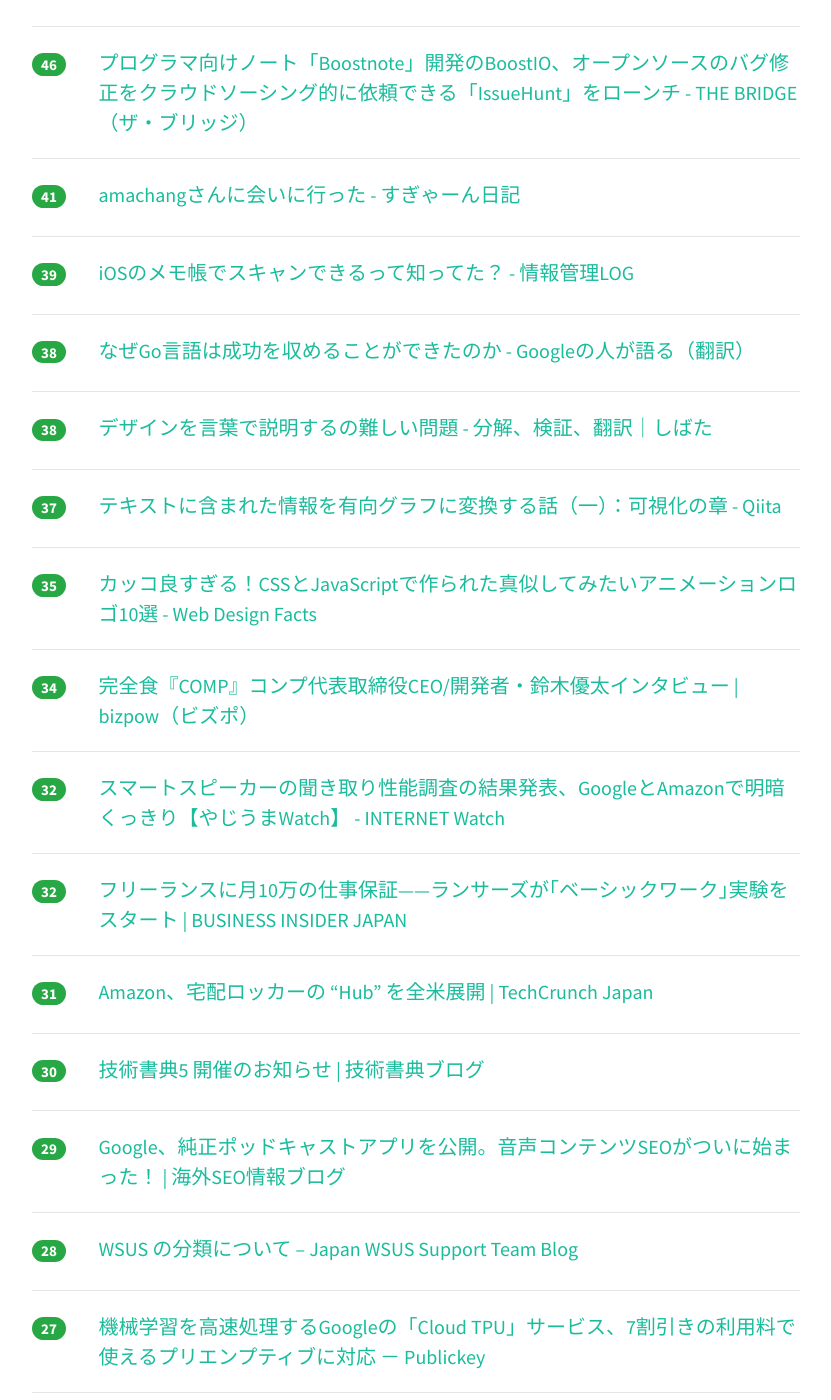
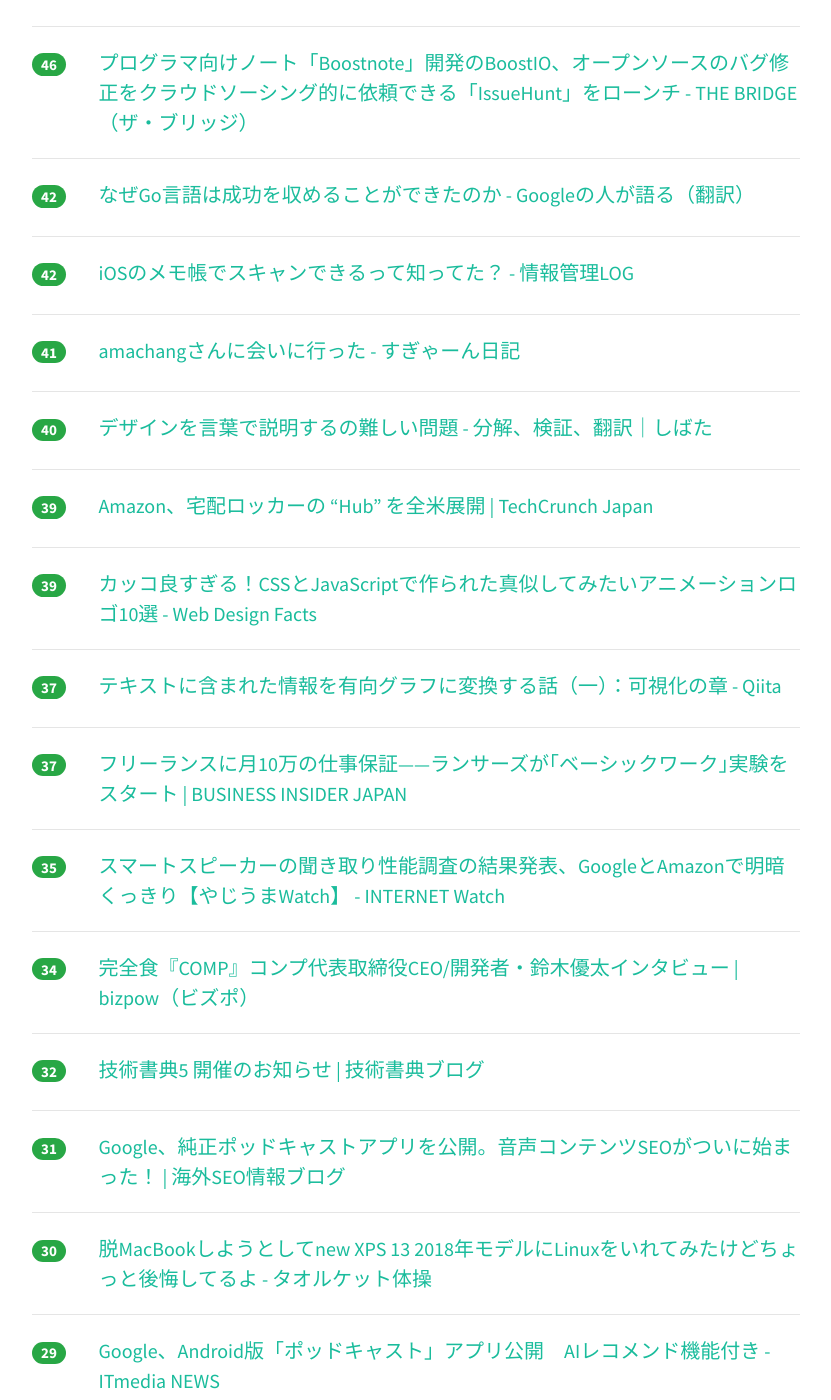
Before and after one commit to yatta47/hatena-matome-site, a Jekyll site: the page built from _posts/2018-06-20-hatena.md, in a window 1280 px wide and 1400 px high, scrolled down 1401 px. Shown: the whole window, without its empty margins (224-1055 px from the left). Built offline with Jekyll 4.4.1, drawn with Linux system fonts in a browser that asks for light colours; nearby versions of some CDN libraries; some of the changed text lies outside the part shown.

Commit message:
Updated 2018-06-20

```diff
--- a/_posts/2018-06-20-hatena.md
+++ b/_posts/2018-06-20-hatena.md
@@ -1,13 +1,13 @@
 ---
 layout: post
 title:  "2018-06-20 はてぶIT"
-date:   2018-06-20 18:01:15
+date:   2018-06-20 19:01:10
 tags: [it-hotentry]
 ---
-76 件のデータあり
+79 件のデータあり
 
 <hr><div class="row">
-<div class="col-1"><span class="badge badge-pill badge-success h2">453</span></div>
+<div class="col-1"><span class="badge badge-pill badge-success h2">465</span></div>
 <div class="col-11"><a href='https://togetter.com/li/1238933' target='_blank'>「今の中国じゃ、そんなこと言っちゃダメなんだ」…久々に会った中国人の友が、台湾の話題で見せた反応～黒色中国さんのレポートより - Togetter</a></div>
 </div>
 <hr>
@@ -17,22 +17,22 @@ tags: [it-hotentry]
 </div>
 <hr>
 <div class="row">
-<div class="col-1"><span class="badge badge-pill badge-success h2">153</span></div>
+<div class="col-1"><span class="badge badge-pill badge-success h2">175</span></div>
 <div class="col-11"><a href='http://mizchi.hatenablog.com/entry/2018/06/20/115539' target='_blank'>いつ ReactNative を使っても大丈夫か - mizchi's blog</a></div>
 </div>
 <hr>
 <div class="row">
-<div class="col-1"><span class="badge badge-pill badge-success h2">135</span></div>
+<div class="col-1"><span class="badge badge-pill badge-success h2">151</span></div>
+<div class="col-11"><a href='https://anond.hatelabo.jp/20180620100246' target='_blank'>不動産の仲介手数料って詐欺じゃね？</a></div>
+</div>
+<hr>
+<div class="row">
+<div class="col-1"><span class="badge badge-pill badge-success h2">136</span></div>
 <div class="col-11"><a href='https://medium.com/airbnb-engineering/f95aa460be1c' target='_blank'>React Native at Airbnb – Airbnb Engineering &amp; Data Science – Medium</a></div>
 </div>
 <hr>
 <div class="row">
-<div class="col-1"><span class="badge badge-pill badge-success h2">122</span></div>
-<div class="col-11"><a href='https://anond.hatelabo.jp/20180620100246' target='_blank'>不動産の仲介手数料って詐欺じゃね？</a></div>
-</div>
-<hr>
-<div class="row">
-<div class="col-1"><span class="badge badge-pill badge-success h2">112</span></div>
+<div class="col-1"><span class="badge badge-pill badge-success h2">116</span></div>
 <div class="col-11"><a href='https://tech.medpeer.co.jp/entry/2018/06/20/080000' target='_blank'>Rails × ECS でオートスケーリング＆検証環境の自動構築 - メドピア開発者ブログ</a></div>
 </div>
 <hr>
@@ -42,13 +42,18 @@ tags: [it-hotentry]
 </div>
 <hr>
 <div class="row">
-<div class="col-1"><span class="badge badge-pill badge-success h2">83</span></div>
-<div class="col-11"><a href='http://developer.hatenastaff.com/entry/2018/06/20/113142' target='_blank'>はてなのマンガチームに異動して半年で手がけた仕事 - Hatena Developer Blog</a></div>
+<div class="col-1"><span class="badge badge-pill badge-success h2">98</span></div>
+<div class="col-11"><a href='https://restful-api-guidelines-ja.netlify.com/' target='_blank'>Zalando RESTful API と イベントスキーマのガイドライン</a></div>
 </div>
 <hr>
 <div class="row">
-<div class="col-1"><span class="badge badge-pill badge-success h2">80</span></div>
-<div class="col-11"><a href='https://restful-api-guidelines-ja.netlify.com/' target='_blank'>Zalando RESTful API と イベントスキーマのガイドライン</a></div>
+<div class="col-1"><span class="badge badge-pill badge-success h2">93</span></div>
+<div class="col-11"><a href='http://www.itmedia.co.jp/news/articles/1806/20/news082.html' target='_blank'>JavaScript実行時、「閲覧者の了解をいちいち得る」ページ登場　「Coinhiveより嫌」「悪夢」と話題 - ITmedia NEWS</a></div>
+</div>
+<hr>
+<div class="row">
+<div class="col-1"><span class="badge badge-pill badge-success h2">91</span></div>
+<div class="col-11"><a href='http://developer.hatenastaff.com/entry/2018/06/20/113142' target='_blank'>はてなのマンガチームに異動して半年で手がけた仕事 - Hatena Developer Blog</a></div>
 </div>
 <hr>
 <div class="row">
@@ -57,13 +62,8 @@ tags: [it-hotentry]
 </div>
 <hr>
 <div class="row">
-<div class="col-1"><span class="badge badge-pill badge-success h2">60</span></div>
+<div class="col-1"><span class="badge badge-pill badge-success h2">62</span></div>
 <div class="col-11"><a href='https://anond.hatelabo.jp/20180619171708' target='_blank'>ロボットアニメもエヴァのパクリから卒業して欲しい</a></div>
-</div>
-<hr>
-<div class="row">
-<div class="col-1"><span class="badge badge-pill badge-success h2">56</span></div>
-<div class="col-11"><a href='http://www.itmedia.co.jp/news/articles/1806/20/news082.html' target='_blank'>JavaScript実行時、「閲覧者の了解をいちいち得る」ページ登場　「Coinhiveより嫌」「悪夢」と話題 - ITmedia NEWS</a></div>
 </div>
 <hr>
 <div class="row">
@@ -72,23 +72,33 @@ tags: [it-hotentry]
 </div>
 <hr>
 <div class="row">
+<div class="col-1"><span class="badge badge-pill badge-success h2">42</span></div>
+<div class="col-11"><a href='https://qiita.com/HiromuMasuda0228/items/39785017ce1e748f38a0' target='_blank'>なぜGo言語は成功を収めることができたのか - Googleの人が語る（翻訳）</a></div>
+</div>
+<hr>
+<div class="row">
+<div class="col-1"><span class="badge badge-pill badge-success h2">42</span></div>
+<div class="col-11"><a href='http://hokoxjouhou.blog105.fc2.com/blog-entry-1199.html' target='_blank'>iOSのメモ帳でスキャンできるって知ってた？ - 情報管理LOG</a></div>
+</div>
+<hr>
+<div class="row">
 <div class="col-1"><span class="badge badge-pill badge-success h2">41</span></div>
 <div class="col-11"><a href='https://blog.sugyan.com/entry/2018/06/20/004328' target='_blank'>amachangさんに会いに行った - すぎゃーん日記</a></div>
 </div>
 <hr>
 <div class="row">
-<div class="col-1"><span class="badge badge-pill badge-success h2">39</span></div>
-<div class="col-11"><a href='http://hokoxjouhou.blog105.fc2.com/blog-entry-1199.html' target='_blank'>iOSのメモ帳でスキャンできるって知ってた？ - 情報管理LOG</a></div>
+<div class="col-1"><span class="badge badge-pill badge-success h2">40</span></div>
+<div class="col-11"><a href='https://designers.fenrir-inc.com/n/nd17638037b74' target='_blank'>デザインを言葉で説明するの難しい問題 - 分解、検証、翻訳｜しばた</a></div>
 </div>
 <hr>
 <div class="row">
-<div class="col-1"><span class="badge badge-pill badge-success h2">38</span></div>
-<div class="col-11"><a href='https://qiita.com/HiromuMasuda0228/items/39785017ce1e748f38a0' target='_blank'>なぜGo言語は成功を収めることができたのか - Googleの人が語る（翻訳）</a></div>
+<div class="col-1"><span class="badge badge-pill badge-success h2">39</span></div>
+<div class="col-11"><a href='https://jp.techcrunch.com/2018/06/20/2018-06-19-amazon-rolls-out-hub-delivery-lockers-to-apartment-buildings-across-the-country/' target='_blank'>Amazon、宅配ロッカーの “Hub” を全米展開 | TechCrunch Japan</a></div>
 </div>
 <hr>
 <div class="row">
-<div class="col-1"><span class="badge badge-pill badge-success h2">38</span></div>
-<div class="col-11"><a href='https://designers.fenrir-inc.com/n/nd17638037b74' target='_blank'>デザインを言葉で説明するの難しい問題 - 分解、検証、翻訳｜しばた</a></div>
+<div class="col-1"><span class="badge badge-pill badge-success h2">39</span></div>
+<div class="col-11"><a href='https://www.webdesignfacts.net/entry/animation-logo' target='_blank'>カッコ良すぎる！CSSとJavaScriptで作られた真似してみたいアニメーションロゴ10選 - Web Design Facts</a></div>
 </div>
 <hr>
 <div class="row">
@@ -97,8 +107,13 @@ tags: [it-hotentry]
 </div>
 <hr>
 <div class="row">
+<div class="col-1"><span class="badge badge-pill badge-success h2">37</span></div>
+<div class="col-11"><a href='https://www.businessinsider.jp/post-169767' target='_blank'>フリーランスに月10万の仕事保証——ランサーズが｢ベーシックワーク｣実験をスタート | BUSINESS INSIDER JAPAN</a></div>
+</div>
+<hr>
+<div class="row">
 <div class="col-1"><span class="badge badge-pill badge-success h2">35</span></div>
-<div class="col-11"><a href='https://www.webdesignfacts.net/entry/animation-logo' target='_blank'>カッコ良すぎる！CSSとJavaScriptで作られた真似してみたいアニメーションロゴ10選 - Web Design Facts</a></div>
+<div class="col-11"><a href='https://internet.watch.impress.co.jp/docs/yajiuma/1128469.html' target='_blank'>スマートスピーカーの聞き取り性能調査の結果発表、GoogleとAmazonで明暗くっきり【やじうまWatch】 - INTERNET Watch</a></div>
 </div>
 <hr>
 <div class="row">
@@ -108,27 +123,27 @@ tags: [it-hotentry]
 <hr>
 <div class="row">
 <div class="col-1"><span class="badge badge-pill badge-success h2">32</span></div>
-<div class="col-11"><a href='https://internet.watch.impress.co.jp/docs/yajiuma/1128469.html' target='_blank'>スマートスピーカーの聞き取り性能調査の結果発表、GoogleとAmazonで明暗くっきり【やじうまWatch】 - INTERNET Watch</a></div>
-</div>
-<hr>
-<div class="row">
-<div class="col-1"><span class="badge badge-pill badge-success h2">32</span></div>
-<div class="col-11"><a href='https://www.businessinsider.jp/post-169767' target='_blank'>フリーランスに月10万の仕事保証——ランサーズが｢ベーシックワーク｣実験をスタート | BUSINESS INSIDER JAPAN</a></div>
+<div class="col-11"><a href='https://blog.techbookfest.org/2018/06/20/open-for-circle/' target='_blank'>技術書典5 開催のお知らせ | 技術書典ブログ</a></div>
 </div>
 <hr>
 <div class="row">
 <div class="col-1"><span class="badge badge-pill badge-success h2">31</span></div>
-<div class="col-11"><a href='https://jp.techcrunch.com/2018/06/20/2018-06-19-amazon-rolls-out-hub-delivery-lockers-to-apartment-buildings-across-the-country/' target='_blank'>Amazon、宅配ロッカーの “Hub” を全米展開 | TechCrunch Japan</a></div>
+<div class="col-11"><a href='https://www.suzukikenichi.com/blog/google-releases-podcasts-app/' target='_blank'>Google、純正ポッドキャストアプリを公開。音声コンテンツSEOがついに始まった！ | 海外SEO情報ブログ</a></div>
 </div>
 <hr>
 <div class="row">
 <div class="col-1"><span class="badge badge-pill badge-success h2">30</span></div>
-<div class="col-11"><a href='https://blog.techbookfest.org/2018/06/20/open-for-circle/' target='_blank'>技術書典5 開催のお知らせ | 技術書典ブログ</a></div>
+<div class="col-11"><a href='https://hachibeechan.hateblo.jp/entry/linux-keyboard-shortcut-is-awful' target='_blank'>脱MacBookしようとしてnew XPS 13 2018年モデルにLinuxをいれてみたけどちょっと後悔してるよ - タオルケット体操</a></div>
 </div>
 <hr>
 <div class="row">
 <div class="col-1"><span class="badge badge-pill badge-success h2">29</span></div>
-<div class="col-11"><a href='https://www.suzukikenichi.com/blog/google-releases-podcasts-app/' target='_blank'>Google、純正ポッドキャストアプリを公開。音声コンテンツSEOがついに始まった！ | 海外SEO情報ブログ</a></div>
+<div class="col-11"><a href='http://www.itmedia.co.jp/news/articles/1806/20/news048.html' target='_blank'>Google、Android版「ポッドキャスト」アプリ公開　AIレコメンド機能付き - ITmedia NEWS</a></div>
+</div>
+<hr>
+<div class="row">
+<div class="col-1"><span class="badge badge-pill badge-success h2">29</span></div>
+<div class="col-11"><a href='https://www.slideshare.net/pupupopo88/gitgithub-49810266' target='_blank'>新人Git/Github研修公開用スライド（その１）</a></div>
 </div>
 <hr>
 <div class="row">
@@ -142,11 +157,6 @@ tags: [it-hotentry]
 </div>
 <hr>
 <div class="row">
-<div class="col-1"><span class="badge badge-pill badge-success h2">27</span></div>
-<div class="col-11"><a href='http://www.itmedia.co.jp/news/articles/1806/20/news048.html' target='_blank'>Google、Android版「ポッドキャスト」アプリ公開　AIレコメンド機能付き - ITmedia NEWS</a></div>
-</div>
-<hr>
-<div class="row">
 <div class="col-1"><span class="badge badge-pill badge-success h2">25</span></div>
 <div class="col-11"><a href='http://www.itmedia.co.jp/mobile/articles/1806/20/news044.html' target='_blank'>「＋メッセージ」の本質は“LINE対抗”ではない？　大化けに必要な道筋 - ITmedia Mobile</a></div>
 </div>
@@ -157,28 +167,23 @@ tags: [it-hotentry]
 </div>
 <hr>
 <div class="row">
-<div class="col-1"><span class="badge badge-pill badge-success h2">24</span></div>
+<div class="col-1"><span class="badge badge-pill badge-success h2">25</span></div>
 <div class="col-11"><a href='http://www.itmedia.co.jp/news/articles/1806/19/news135.html' target='_blank'>IBMのAI「Project Debater」、ディベートチャンピオンを打ち負かす - ITmedia NEWS</a></div>
 </div>
 <hr>
 <div class="row">
-<div class="col-1"><span class="badge badge-pill badge-success h2">22</span></div>
+<div class="col-1"><span class="badge badge-pill badge-success h2">25</span></div>
 <div class="col-11"><a href='http://www.itmedia.co.jp/news/articles/1806/20/news066.html' target='_blank'>Googleとゲーム開発のUnityが戦略的提携　リアルタイムマルチプレーヤーゲーム開発者支援 - ITmedia NEWS</a></div>
 </div>
 <hr>
 <div class="row">
-<div class="col-1"><span class="badge badge-pill badge-success h2">21</span></div>
+<div class="col-1"><span class="badge badge-pill badge-success h2">22</span></div>
 <div class="col-11"><a href='https://togetter.com/li/1238903' target='_blank'>「至高の非日常の極致…」迎賓館赤坂離宮のアフタヌーンティーがロケーション・コスパ・味の総合点で最高というお話 - Togetter</a></div>
 </div>
 <hr>
 <div class="row">
 <div class="col-1"><span class="badge badge-pill badge-success h2">20</span></div>
 <div class="col-11"><a href='http://sugamasao.hatenablog.com/entry/2018/06/20/081556' target='_blank'>かんたんRubyという書籍を執筆しました（6/21発売） - すがブロ</a></div>
-</div>
-<hr>
-<div class="row">
-<div class="col-1"><span class="badge badge-pill badge-success h2">20</span></div>
-<div class="col-11"><a href='https://hachibeechan.hateblo.jp/entry/linux-keyboard-shortcut-is-awful' target='_blank'>脱MacBookしようとしてnew XPS 13 2018年モデルにLinuxをいれてみたけどちょっと後悔してるよ - タオルケット体操</a></div>
 </div>
 <hr>
 <div class="row">
@@ -193,6 +198,11 @@ tags: [it-hotentry]
 <hr>
 <div class="row">
 <div class="col-1"><span class="badge badge-pill badge-success h2">18</span></div>
+<div class="col-11"><a href='https://medium.com/airbnb-engineering/1868ba28e30a' target='_blank'>Sunsetting React Native – Airbnb Engineering & Data Science – Medium</a></div>
+</div>
+<hr>
+<div class="row">
+<div class="col-1"><span class="badge badge-pill badge-success h2">18</span></div>
 <div class="col-11"><a href='https://aws.amazon.com/jp/blogs/news/new-features-to-reduce-and-optimize-vcpus-on-amazon-rds-for-oracle-data/' target='_blank'>新機能: Amazon RDS for Oracle Database がvCPUの削減や最適化に対応 | Amazon Web Services ブログ</a></div>
 </div>
 <hr>
@@ -203,12 +213,7 @@ tags: [it-hotentry]
 <hr>
 <div class="row">
 <div class="col-1"><span class="badge badge-pill badge-success h2">18</span></div>
-<div class="col-11"><a href='https://www.slideshare.net/pupupopo88/gitgithub-49810266' target='_blank'>新人Git/Github研修公開用スライド（その１）</a></div>
-</div>
-<hr>
-<div class="row">
-<div class="col-1"><span class="badge badge-pill badge-success h2">17</span></div>
-<div class="col-11"><a href='https://medium.com/airbnb-engineering/1868ba28e30a' target='_blank'>Sunsetting React Native – Airbnb Engineering & Data Science – Medium</a></div>
+<div class="col-11"><a href='https://www.excite.co.jp/News/smadan/E1529398053500/' target='_blank'>聖地巡礼前の「Googleマイマップ」作りが現地の自分を救う（骨しゃぶり） - エキサイトニュース</a></div>
 </div>
 <hr>
 <div class="row">
@@ -218,7 +223,17 @@ tags: [it-hotentry]
 <hr>
 <div class="row">
 <div class="col-1"><span class="badge badge-pill badge-success h2">17</span></div>
-<div class="col-11"><a href='https://www.excite.co.jp/News/smadan/E1529398053500/' target='_blank'>聖地巡礼前の「Googleマイマップ」作りが現地の自分を救う（骨しゃぶり） - エキサイトニュース</a></div>
+<div class="col-11"><a href='https://japan.cnet.com/article/35121108/' target='_blank'>グーグルがポッドキャストアプリを公開--端末間で同期、おすすめ機能も - CNET Japan</a></div>
+</div>
+<hr>
+<div class="row">
+<div class="col-1"><span class="badge badge-pill badge-success h2">17</span></div>
+<div class="col-11"><a href='https://gaiax-socialmedialab.jp/post-58034/' target='_blank'>Pinterest（ピンタレスト）を使わない理由はあるのか？ Pinterestおじさんと中の人が語る真の使い方とは</a></div>
+</div>
+<hr>
+<div class="row">
+<div class="col-1"><span class="badge badge-pill badge-success h2">17</span></div>
+<div class="col-11"><a href='https://axia.co.jp/2018-06-20' target='_blank'>エンジニア採用で企業が考えるべき３つのこと - 株式会社アクシア</a></div>
 </div>
 <hr>
 <div class="row">
@@ -228,7 +243,7 @@ tags: [it-hotentry]
 <hr>
 <div class="row">
 <div class="col-1"><span class="badge badge-pill badge-success h2">16</span></div>
-<div class="col-11"><a href='https://japan.cnet.com/article/35121108/' target='_blank'>グーグルがポッドキャストアプリを公開--端末間で同期、おすすめ機能も - CNET Japan</a></div>
+<div class="col-11"><a href='https://blog.animereview.jp/slack-new-office/' target='_blank'>Slack新社屋で使われているクラウドサービス達 | ロードバランスすだちくん</a></div>
 </div>
 <hr>
 <div class="row">
@@ -242,18 +257,18 @@ tags: [it-hotentry]
 </div>
 <hr>
 <div class="row">
-<div class="col-1"><span class="badge badge-pill badge-success h2">14</span></div>
-<div class="col-11"><a href='https://blog.animereview.jp/slack-new-office/' target='_blank'>Slack新社屋で使われているクラウドサービス達 | ロードバランスすだちくん</a></div>
-</div>
-<hr>
-<div class="row">
-<div class="col-1"><span class="badge badge-pill badge-success h2">14</span></div>
+<div class="col-1"><span class="badge badge-pill badge-success h2">15</span></div>
 <div class="col-11"><a href='https://medium.com/airbnb-engineering/dafd0b43838' target='_blank'>React Native at Airbnb: The Technology – Airbnb Engineering & Data Science – Medium</a></div>
 </div>
 <hr>
 <div class="row">
-<div class="col-1"><span class="badge badge-pill badge-success h2">14</span></div>
-<div class="col-11"><a href='https://axia.co.jp/2018-06-20' target='_blank'>エンジニア採用で企業が考えるべき３つのこと - 株式会社アクシア</a></div>
+<div class="col-1"><span class="badge badge-pill badge-success h2">15</span></div>
+<div class="col-11"><a href='https://jp.techcrunch.com/2018/06/20/2018-06-19-football-matches-land-on-your-table-thanks-to-augmented-reality/' target='_blank'>サッカーのゲームをテーブルの上の拡張現実の3D映像で見る | TechCrunch Japan</a></div>
+</div>
+<hr>
+<div class="row">
+<div class="col-1"><span class="badge badge-pill badge-success h2">15</span></div>
+<div class="col-11"><a href='https://www.gizmodo.jp/2018/06/iphone-se2-rumor-will-continue.html' target='_blank'>iPhone SE2はまだ開発中止と決まったわけじゃない | ギズモード・ジャパン</a></div>
 </div>
 <hr>
 <div class="row">
@@ -272,16 +287,6 @@ tags: [it-hotentry]
 </div>
 <hr>
 <div class="row">
-<div class="col-1"><span class="badge badge-pill badge-success h2">13</span></div>
-<div class="col-11"><a href='https://jp.techcrunch.com/2018/06/20/2018-06-19-football-matches-land-on-your-table-thanks-to-augmented-reality/' target='_blank'>サッカーのゲームをテーブルの上の拡張現実の3D映像で見る | TechCrunch Japan</a></div>
-</div>
-<hr>
-<div class="row">
-<div class="col-1"><span class="badge badge-pill badge-success h2">13</span></div>
-<div class="col-11"><a href='https://gaiax-socialmedialab.jp/post-58034/' target='_blank'>Pinterest（ピンタレスト）を使わない理由はあるのか？ Pinterestおじさんと中の人が語る真の使い方とは</a></div>
-</div>
-<hr>
-<div class="row">
 <div class="col-1"><span class="badge badge-pill badge-success h2">12</span></div>
 <div class="col-11"><a href='https://jvns.ca/blog/2018/06/19/what-i-use-wireshark-for/' target='_blank'>How I use Wireshark - Julia Evans</a></div>
 </div>
@@ -297,13 +302,13 @@ tags: [it-hotentry]
 </div>
 <hr>
 <div class="row">
-<div class="col-1"><span class="badge badge-pill badge-success h2">12</span></div>
-<div class="col-11"><a href='https://www.gizmodo.jp/2018/06/iphone-se2-rumor-will-continue.html' target='_blank'>iPhone SE2はまだ開発中止と決まったわけじゃない | ギズモード・ジャパン</a></div>
+<div class="col-1"><span class="badge badge-pill badge-success h2">11</span></div>
+<div class="col-11"><a href='https://japanese.engadget.com/2018/06/19/find-x-oppo/' target='_blank'>ノッチなし、電動せり出しカメラ搭載スマホ「Find X」発表。Oppo初の北米投入モデル - Engadget 日本版</a></div>
 </div>
 <hr>
 <div class="row">
 <div class="col-1"><span class="badge badge-pill badge-success h2">11</span></div>
-<div class="col-11"><a href='https://japanese.engadget.com/2018/06/19/find-x-oppo/' target='_blank'>ノッチなし、電動せり出しカメラ搭載スマホ「Find X」発表。Oppo初の北米投入モデル - Engadget 日本版</a></div>
+<div class="col-11"><a href='https://yakst.com/ja/posts/5174' target='_blank'>VACUUMがdead rowsを削除しない３つの理由（Cybertec Blogより） | Yakst</a></div>
 </div>
 <hr>
 <div class="row">
@@ -328,11 +333,6 @@ tags: [it-hotentry]
 <hr>
 <div class="row">
 <div class="col-1"><span class="badge badge-pill badge-success h2">10</span></div>
-<div class="col-11"><a href='https://yakst.com/ja/posts/5174' target='_blank'>VACUUMがdead rowsを削除しない３つの理由（Cybertec Blogより） | Yakst</a></div>
-</div>
-<hr>
-<div class="row">
-<div class="col-1"><span class="badge badge-pill badge-success h2">10</span></div>
 <div class="col-11"><a href='https://japanese.engadget.com/2018/06/19/fifa/' target='_blank'>FIFAワールドカップにスマホを持ち込むのは危険？英米のセキュリティ専門家がハッキングの注意呼びかけ - Engadget 日本版</a></div>
 </div>
 <hr>
@@ -344,6 +344,11 @@ tags: [it-hotentry]
 <div class="row">
 <div class="col-1"><span class="badge badge-pill badge-success h2">10</span></div>
 <div class="col-11"><a href='https://srad.jp/story/18/06/19/0912201/' target='_blank'>日銀曰く、ネット通販が物価下落に繋がっている可能性がある | スラド</a></div>
+</div>
+<hr>
+<div class="row">
+<div class="col-1"><span class="badge badge-pill badge-success h2">10</span></div>
+<div class="col-11"><a href='http://tech.nikkeibp.co.jp/atcl/nxt/column/18/00330/061800025/' target='_blank'>学校耐震化で塀は置き去り、倒壊で児童死亡 | 日経 xTECH（クロステック）</a></div>
 </div>
 <hr>
 <div class="row">
@@ -372,6 +377,11 @@ tags: [it-hotentry]
 </div>
 <hr>
 <div class="row">
+<div class="col-1"><span class="badge badge-pill badge-success h2">7</span></div>
+<div class="col-11"><a href='https://japanese.engadget.com/2018/06/20/windows-10-cloud-pc/' target='_blank'>ファーウェイ、スマホでWindows 10が利用できる「Cloud PC」披露。モニタに繋いで作業も - Engadget 日本版</a></div>
+</div>
+<hr>
+<div class="row">
 <div class="col-1"><span class="badge badge-pill badge-success h2">6</span></div>
 <div class="col-11"><a href='http://www.itmedia.co.jp/enterprise/articles/1806/19/news016.html' target='_blank'>「誕生日テロ」を可能にした？　Twitterの新ルールが露呈させたリスク (1/2) - ITmedia エンタープライズ</a></div>
 </div>
@@ -382,6 +392,11 @@ tags: [it-hotentry]
 </div>
 <hr>
 <div class="row">
+<div class="col-1"><span class="badge badge-pill badge-success h2">4</span></div>
+<div class="col-11"><a href='https://gigazine.net/news/20180620-microsoft-e2/' target='_blank'>Microsoftが秘密裏に独自命令セットのCPU「E2」を開発、Windows 10とLinuxの動作をテスト中 - GIGAZINE</a></div>
+</div>
+<hr>
+<div class="row">
 <div class="col-1"><span class="badge badge-pill badge-success h2">2</span></div>
 <div class="col-11"><a href='https://play.google.com/store/apps/details?id=com.google.android.apps.podcasts&hl=ja' target='_blank'>Google ポッドキャスト - Google Play のアプリ</a></div>
 </div>
```
